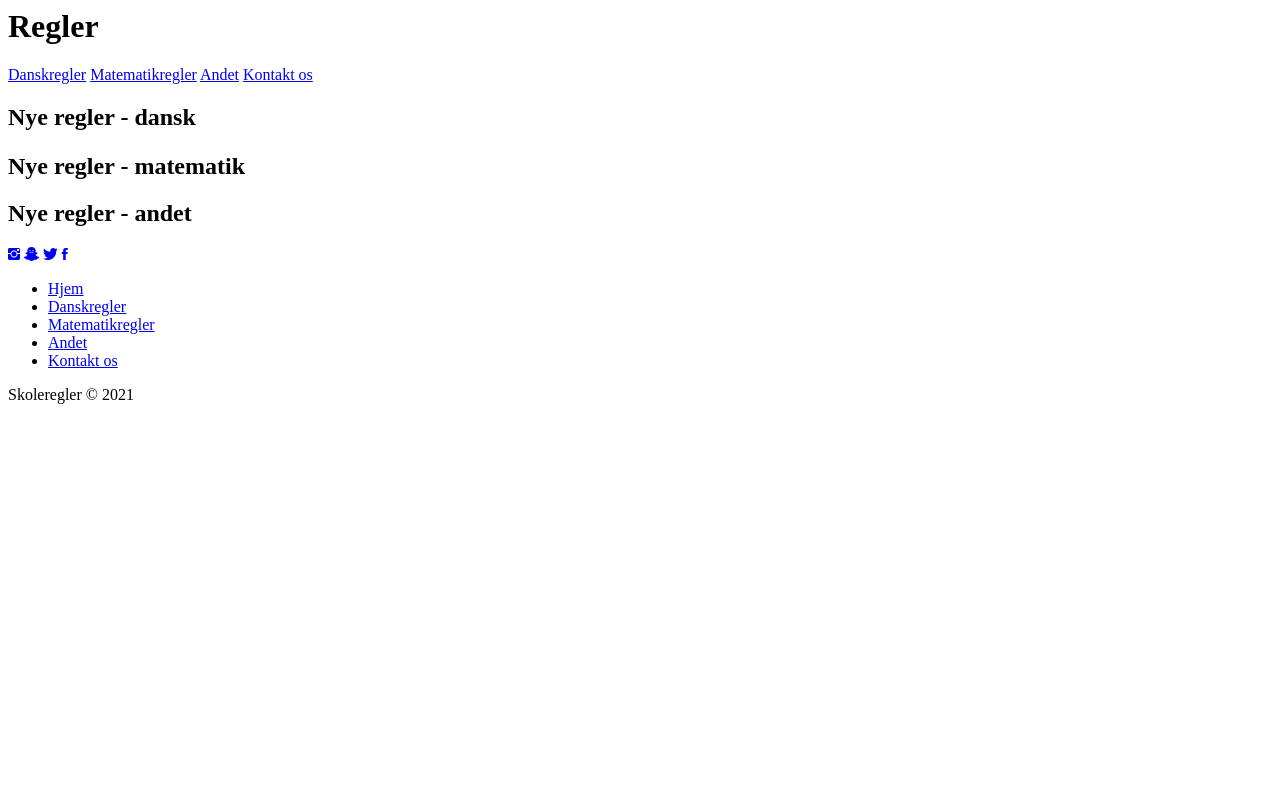
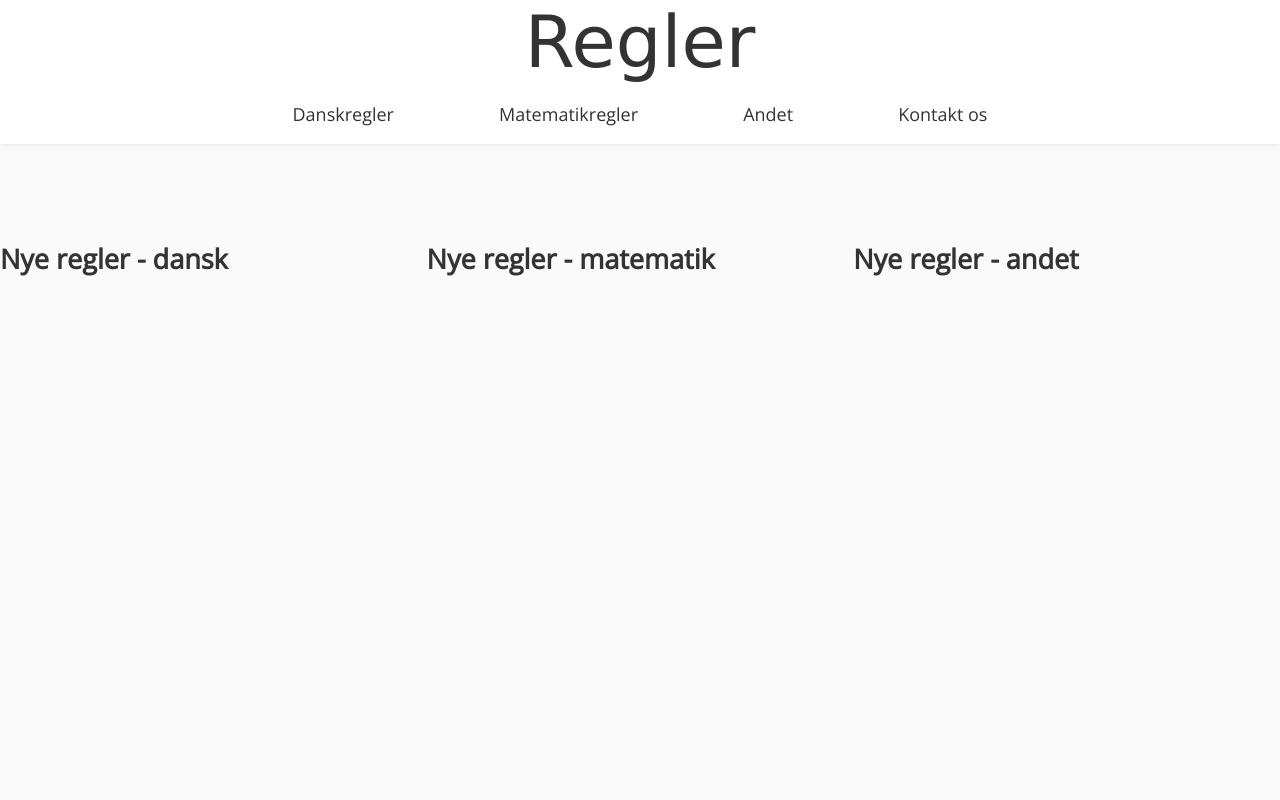
Before and after one commit to AlbertTS2006/AlbertTS2006.github.io, a plain HTML site: page index.html in a window 1280 px wide. Shown: the top 800 px of the page. Drawn offline with nearby package versions, Linux system fonts and the light colour scheme.

Commit message:
Update index.html

```diff
--- a/index.html
+++ b/index.html
@@ -1,7 +1,7 @@
 <html>
 <head>
   <title>Skole regler</title>
-  <link rel="stylesheet" type="text/css" href="Main.css" />
+  <link rel="stylesheet" type="text/css" href="Index.css" />
   <link rel="stylesheet" href="https://cdnjs.cloudflare.com/ajax/libs/font-awesome/4.7.0/css/font-awesome.min.css">
   <link rel="stylesheet" href="https://cdnjs.cloudflare.com/ajax/libs/ionicons/2.0.1/css/ionicons.min.css">
 </head>
```
